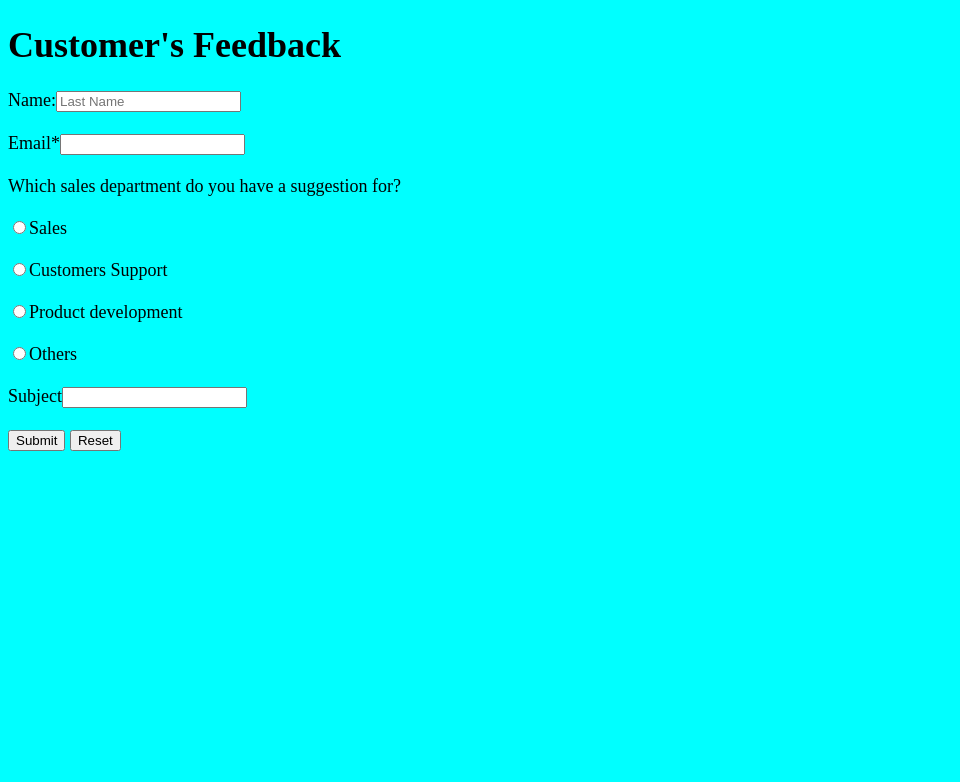
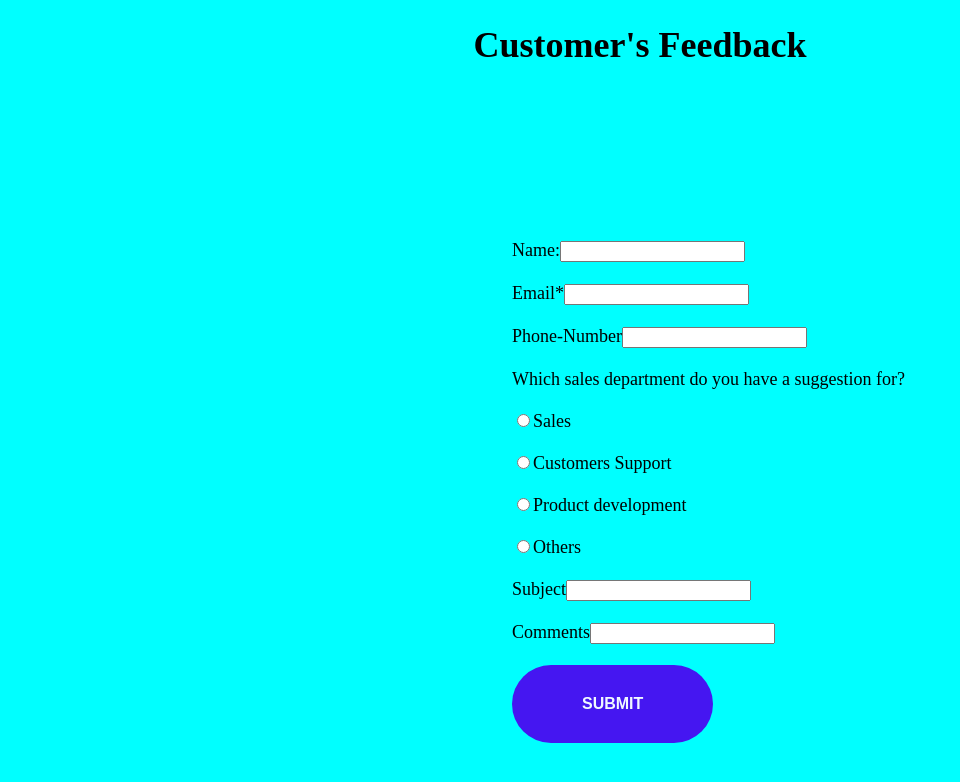
Before and after one commit to ankitasweetsprinkles01/Ankitafeedback, a plain HTML site: page index.html in a window 1280 px wide. Shown: the whole page, without its empty margins (0-960 px from the left). Drawn offline with Linux system fonts and the light colour scheme.

Commit message:
Commit Message

```diff
--- a/index.html
+++ b/index.html
@@ -10,16 +10,21 @@
     <body>
         <h1>Customer's Feedback</h1>
         <form action="./extra.html">
-            Name:<input type="text" place holder="First Name" placeholder="Last Name"><br><br>
+            <div  class="center">
+            Name:<input type="text" place holder="Enter name" ><br><br>
             Email*<input type="email"><br><br>
+            Phone-Number<input type="number"><br><br>
              Which sales department do you have a suggestion for?<br><br>
              <input type="radio" name="'grp">Sales<br><br>
              <input type="radio" name="'grp">Customers Support<br><br>
              <input type="radio" name="'grp">Product development<br><br>
              <input type="radio" name="'grp">Others<br><br>
              Subject<input type="text"><br><br>
-             <input type="Submit">
-             <input type="Reset">
+             Comments<input type="text"><br><br>
+                <button>SUBMIT</button>
+             </div>
+
+
 
         </form>
         <!--<button><a href="https //wbresults.nic.in 2022" target="_blank">Click Me</a></button>-->
--- a/style.css
+++ b/style.css
@@ -2,9 +2,58 @@ body{
     background-color: aqua;
     font-size: large;
 }
-Submit{
-    background-color: chartreuse;
+.center{
+    position:absolute;
+    top: 30%;
+    left: 40%;
+    transform: translate(-50%,-50%,);
 }
-Reset{
-    background-color: blueviolet;
+h1{
+    text-align: center;
+    top:50%;
 }
+button{
+    padding: 30px 70px;
+    border:none;
+    background-color:blueviolet;
+    font-family: sans-serif;
+    font-weight: bold;
+    font-size: 16px;
+    color:aliceblue;
+    border-radius:50px;
+    cursor:pointer;
+    animation: animate 2s linear infinite;
+
+}
+@keyframes animate {
+    0%{
+        background-color: brown;
+    }
+    0%{
+        background-color:red;
+    }
+    0%{
+        background-color: yellow;
+    }
+    0%{
+        background-color: green;
+    }
+    0%{
+        background-color:violet;
+    }
+    0%{
+        background-color: blue;
+    }
+
+}
+img{
+    display: block;
+    position: relative;
+    top:50%;
+    left:40%;
+
+}
+p{
+    text-align: center;
+    top: 40%;
+}
```
Also changed, not shown: extra.html (+1 -0 lines).
